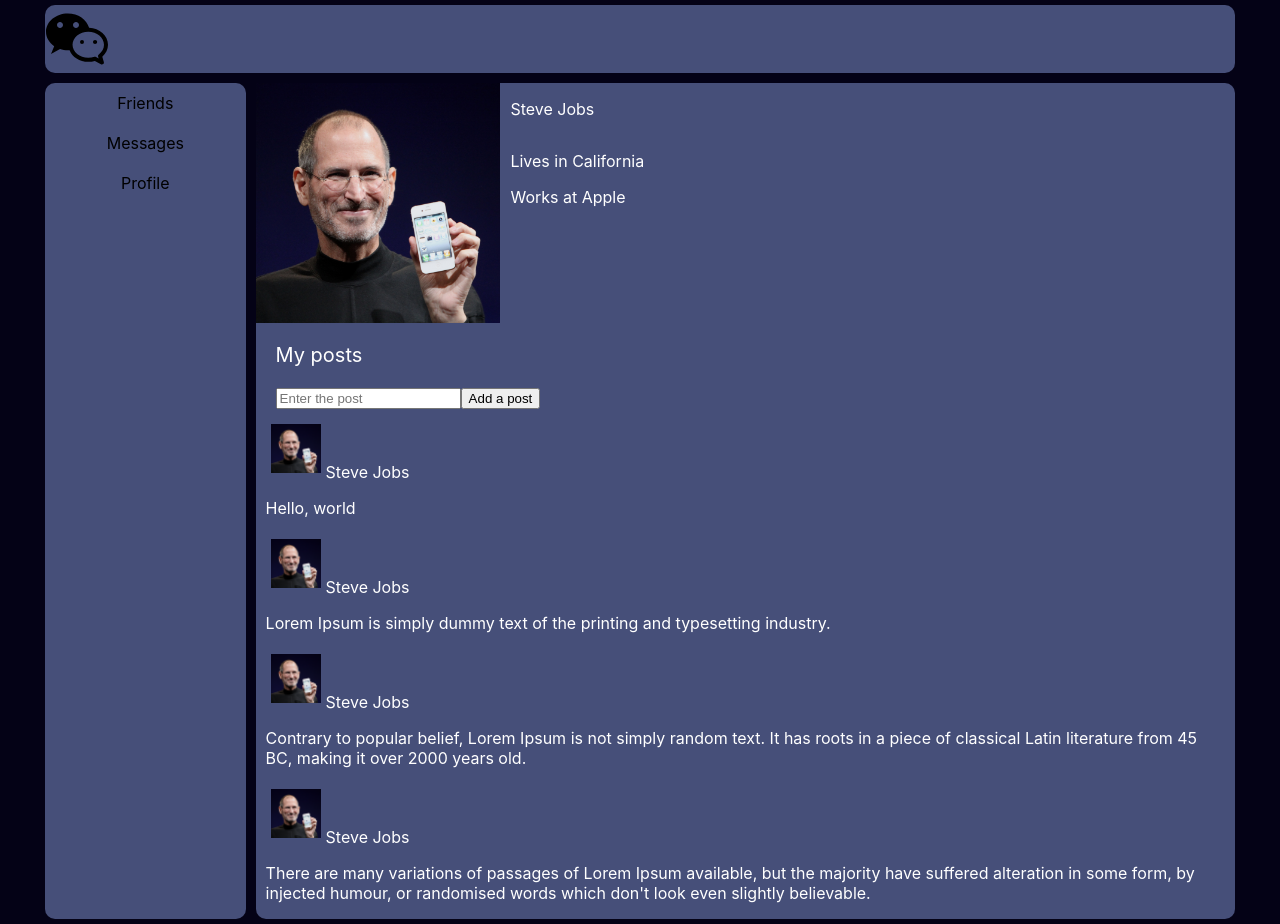
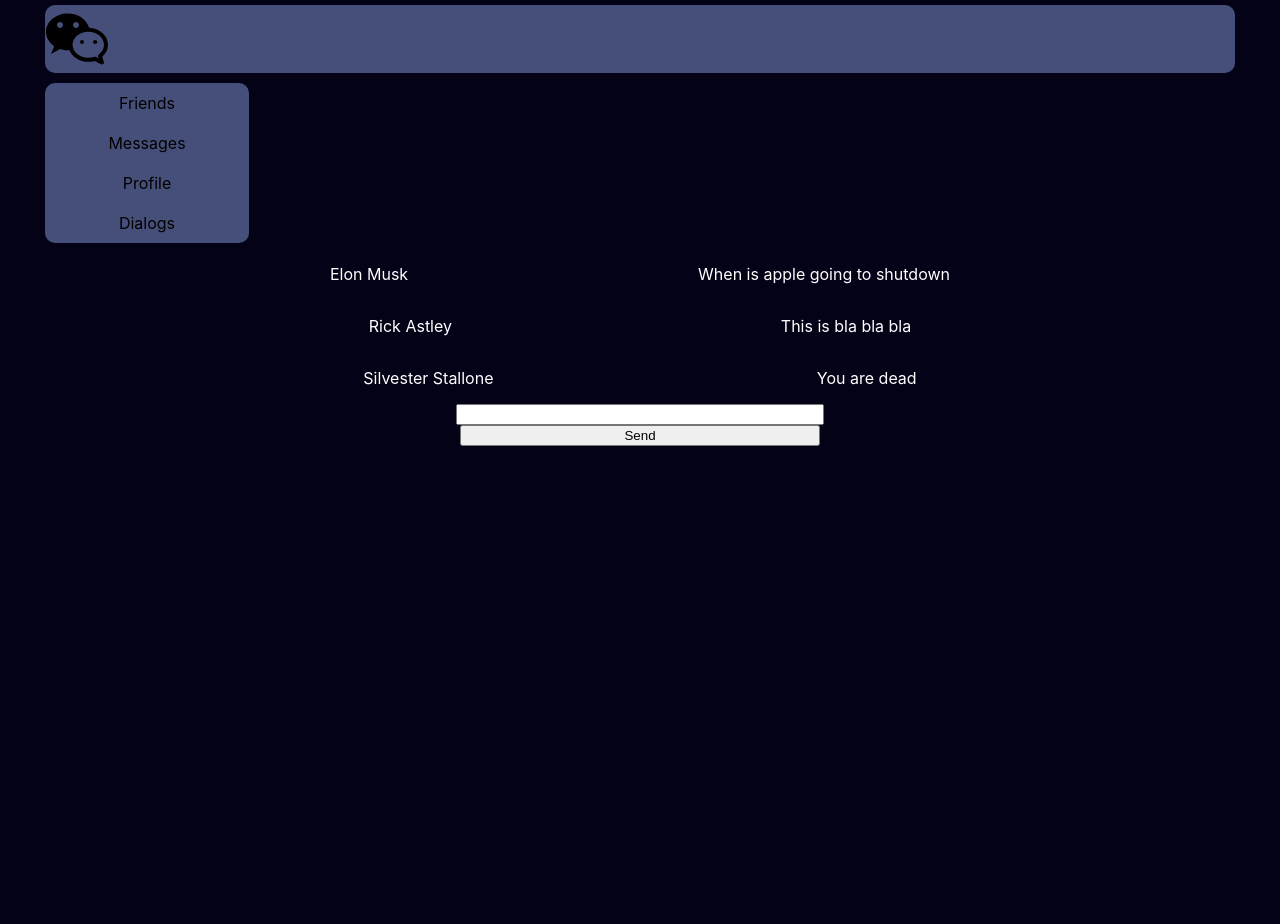
Before and after one commit to RedregeX/SocialNetwork, a React (Create React App) app: page /dialogs in a window 1280 px wide. After the commit the page ends 800 px from the top, so only its background shows below. Built offline with nearby package versions, Linux system fonts and the light colour scheme.

Commit message:
Added react dom & more

```diff
--- a/package.json
+++ b/package.json
@@ -8,6 +8,7 @@
     "@testing-library/user-event": "^13.5.0",
     "react": "^17.0.2",
     "react-dom": "^17.0.2",
+    "react-router-dom": "^5.2.0",
     "react-scripts": "5.0.0",
     "web-vitals": "^2.1.4"
   },
--- a/src/App.js
+++ b/src/App.js
@@ -3,15 +3,20 @@
 import Header from './components/header/Header';
 import Profile from './components/profile/Profile';
 import Sidebar from './components/SideBar/Sidebar';
+import Dialogs from './components/dialogs/Dialogs';
+import {BrowserRouter, Route} from 'react-router-dom';
 
 function App() {
   return (
-    <div class="wrapper">
-      <Header />
-      <div className="sideprofile">
-        <Sidebar />
-        <Profile />
-      </div>
+    <div className="wrapper">
+      <BrowserRouter>
+        <Header />
+        <div className="sideprofile">
+          <Sidebar />
+          <Route path = "/profile" component = {Profile}/>
+        </div>
+        <Route path = "/dialogs" component = {Dialogs}/>
+      </BrowserRouter>
     </div>
   );
 }
--- a/src/components/SideBar/Sidebar.jsx
+++ b/src/components/SideBar/Sidebar.jsx
@@ -1,11 +1,14 @@
 import './Sidebar.css'
+import {NavLink} from 'react-router-dom'
+import React from 'react'
 
 function Sidebar() {
     return (
-      <div class = "sidebar">
-        <a href="">Friends</a>
-        <a href="">Messages</a>
-        <a href="">Profile</a>
+      <div className="sidebar">
+        <NavLink to="/friends">Friends</NavLink>
+        <NavLink to="/messages">Messages</NavLink>
+        <NavLink to="/profile">Profile</NavLink>
+        <NavLink to="/dialogs">Dialogs</NavLink>
       </div>
     );
   }
--- /dev/null
+++ b/src/components/dialogs/Dialogs.css
@@ -0,0 +1,12 @@
+.message{
+    display: flex;
+    justify-content: space-evenly;
+}
+.dialogs{
+    flex-flow: column nowrap;
+    display: flex;
+}
+.send, input{
+    width: 30%;
+    margin: 0 auto;
+}
--- /dev/null
+++ b/src/components/dialogs/Dialogs.jsx
@@ -0,0 +1,25 @@
+import "./Dialogs.css"
+
+function Dialogs() {
+    return (
+        <div className="dialogs">
+
+            <div className="message">
+                <p>Elon Musk</p>
+                <p>When is apple going to shutdown</p>
+            </div>
+            <div className="message">
+                <p>Rick Astley</p>
+                <p>This is bla bla bla</p>
+            </div>
+            <div className="message">
+                <p>Silvester Stallone</p>
+                <p>You are dead</p>
+            </div>
+            <input type="text"/>
+            <button className="send">Send</button>
+        </div>
+    );
+}
+
+export default Dialogs;
--- a/src/components/header/Header.jsx
+++ b/src/components/header/Header.jsx
@@ -3,7 +3,7 @@
 
 function Header() {
   return (
-    <div class = "header">
+    <div className = "header">
       <img src={logo} alt="logo" />
     </div>
   );
--- a/src/components/profile/Profile.jsx
+++ b/src/components/profile/Profile.jsx
@@ -1,17 +1,17 @@
-import './Profile.css'
-import steve from'../../images/SteveJobs.jpg'
+import './Profile.css';
+import steve from'../../images/SteveJobs.jpg';
 import Posts from './posts/Posts';
 
 function Profile() {
     return (
-        <div class = "profile">
+        <div className = "profile">
             <div className="aboutme">
                 <img src={steve} alt="photo" class="steve"/>
                 <div className="info">
                     <p class="name">Steve Jobs</p>
                     <div className="worknplace">
-                        <p class="from">Lives in California</p>
-                        <p class="job">Works at Apple</p>
+                        <p className="from">Lives in California</p>
+                        <p className="job">Works at Apple</p>
                     </div>
                 </div>
             </div>
--- a/src/components/profile/posts/Posts.jsx
+++ b/src/components/profile/posts/Posts.jsx
@@ -4,7 +4,7 @@
     return (
         <div className="posts">
             <div className="posts">
-                <p class="myposts">My posts</p>
+                <p className="myposts">My posts</p>
                 <input type="text" placeholder='Enter the post'/>
                 <button>Add a post</button>
             </div>
```
Also changed, not shown: 1 other file (tests, documents, lock files or other folders).
